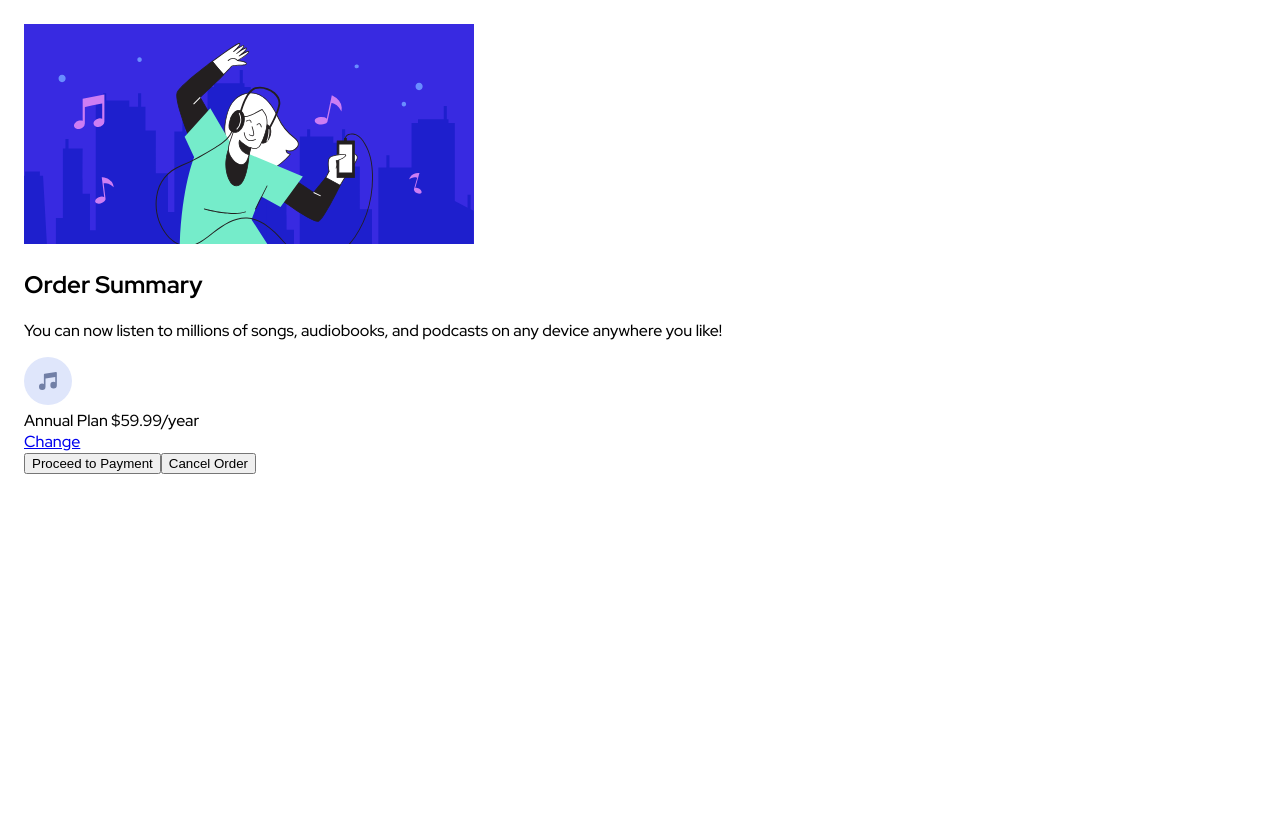
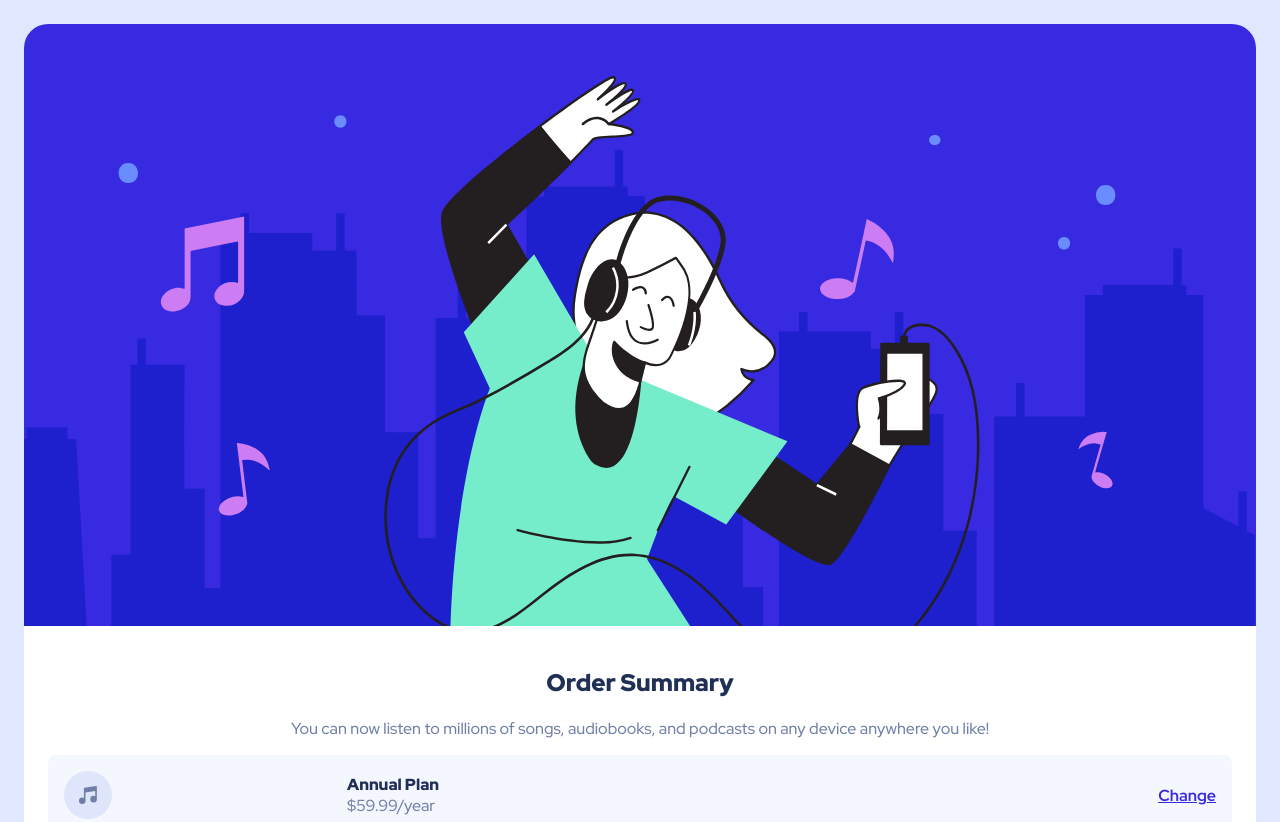
Before and after one commit to iwanharyatno/fm-order-summary, a plain HTML site: page index.html in a window 1280 px wide. Shown: the top 822 px of the page. Before the commit the page ends 800 px from the top, so only its background shows below. Drawn offline with Linux system fonts and the light colour scheme.

Commit message:
Create order-summary component

```diff
--- a/styles/style.css
+++ b/styles/style.css
@@ -1,11 +1,107 @@
 @import url('https://fonts.googleapis.com/css2?family=Red+Hat+Display:wght@500;700;900&display=swap');
+
+:root {
+  --color-bg: hsl(225, 100%, 94%);
+  --color-plan-bg: hsl(225, 100%, 98%);
+  --color-primary: hsl(245, 75%, 52%);
+  --color-primary-fade: hsl(245, 75%, 67%);
+  --color-text: hsl(224, 23%, 55%);
+  --color-text-dark: hsl(223, 47%, 23%);
+}
 
 body {
   font-family: 'Red Hat Display', sans-serif;
   margin: 0;
   padding: 1.5rem;
+  background-color: var(--color-bg);
 }
 
 p {
   font-size: 16px;
 }
+
+a {
+  color: var(--color-primary);
+  font-weight: bold;
+}
+
+.order-summary {
+  background-color: #fff;
+  border-radius: 1.5rem;
+  color: var(--color-text);
+}
+
+.summary-hero {
+  width: 100%;
+  border-radius: 1.5rem 1.5rem 0 0;
+}
+
+.summary-content {
+  text-align: center;
+  padding: 1rem 1.5rem;
+}
+
+.summary-title {
+  color: var(--color-text-dark);
+  font-weight: 900;
+}
+
+.summary-plan {
+  display: flex;
+  align-items: center;
+  justify-content: space-between;
+  background-color: var(--color-plan-bg);
+  padding: 1rem;
+  margin-bottom: 1rem;
+  border-radius: 0.5rem;
+}
+
+.plan-name,
+.plan-price {
+  display: block;
+}
+
+.plan-name {
+  color: var(--color-text-dark);
+  font-weight: 900;
+}
+
+.plan-description {
+  width: 50%;
+  text-align: left;
+}
+
+.btn {
+  border: none;
+  background-color: transparent;
+  width: 100%;
+  padding: 1rem;
+  margin: 0.5rem 0;
+  border-radius: 0.5rem;
+  font-size: 1rem;
+}
+
+.btn-primary {
+  background-color: var(--color-primary);
+  color: #fff;
+  font-weight: bold;
+  box-shadow: 0 12px 2.5rem -1rem var(--color-primary);
+}
+
+.btn-text {
+  font-weight: 900;
+  color: inherit;
+}
+
+.btn-primary:hover {
+  background-color: var(--color-primary-fade);
+}
+
+a:hover {
+  color: var(--color-primary-fade);
+  text-decoration: none;
+}
+
+.btn-text:hover {
+  color: var(--color-text-dark);
+}
```
